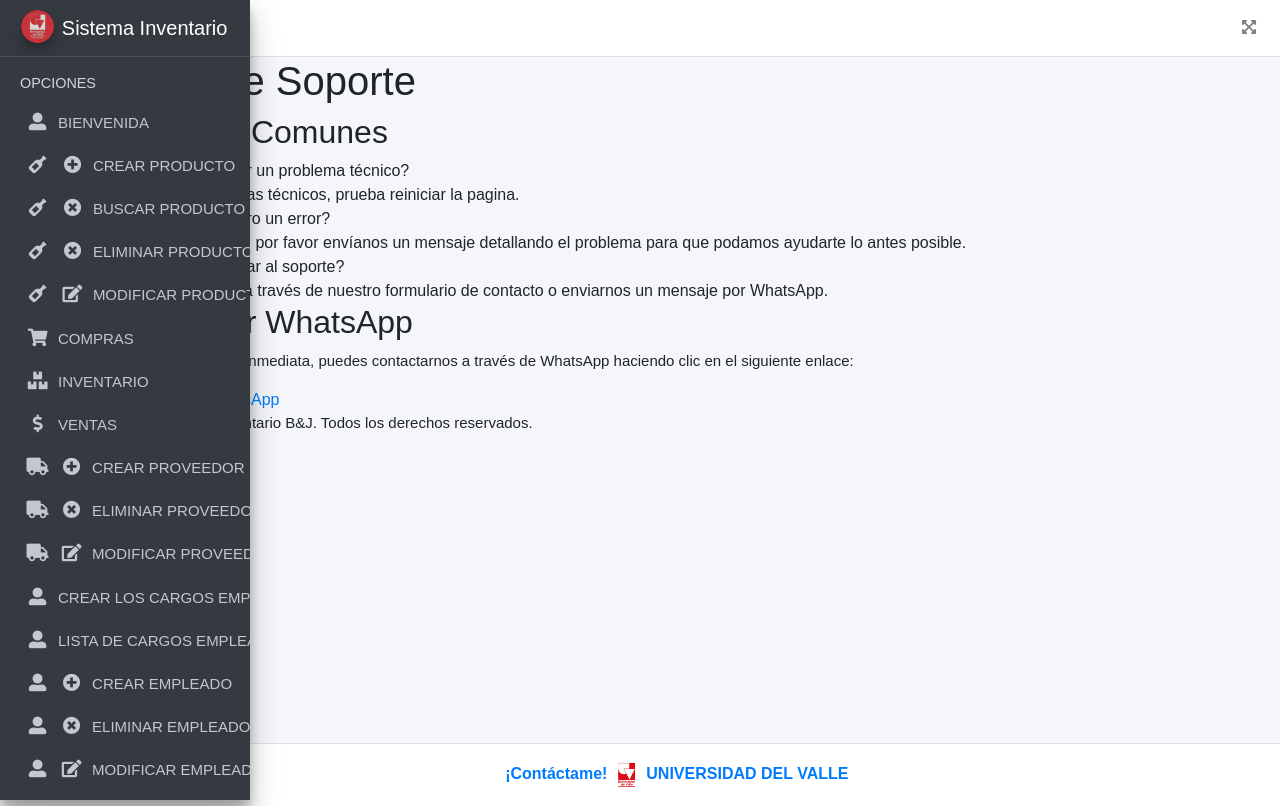
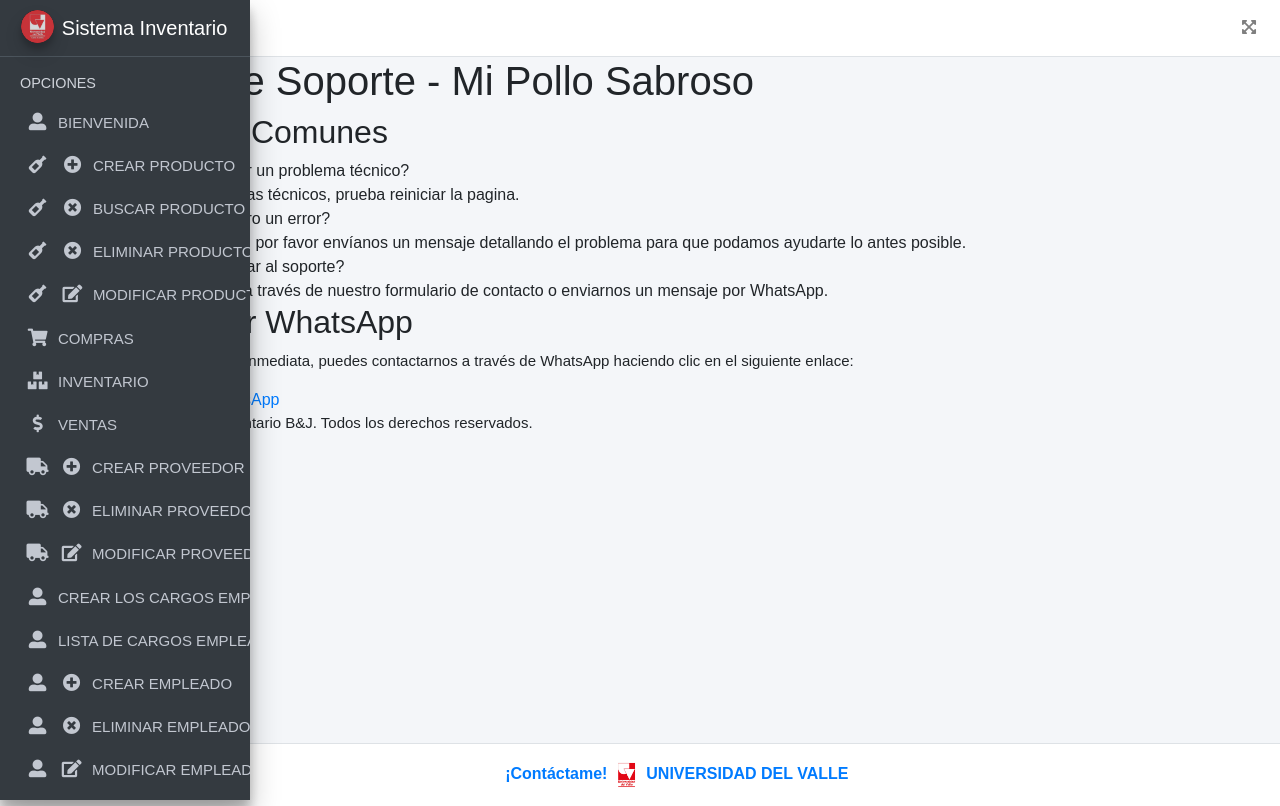
Before and after one commit to JonatanYesidMedinaViafara/Sistema-De-Inventario, a Flask app: page /soporte in a window 1280 px wide. Run offline with Flask 3, Linux system fonts and the light colour scheme; some libraries are stand-ins or nearby versions.

Commit message:
cambio de html soporte, salon

```diff
--- a/app/templates/soporte.html
+++ b/app/templates/soporte.html
@@ -10,7 +10,7 @@
 </head>
 <body>
     <header>
-        <h1>Centro de Soporte</h1>
+        <h1>Centro de Soporte - Mi Pollo Sabroso</h1>
     </header>
     <main>
         <section class="support-section">
```
